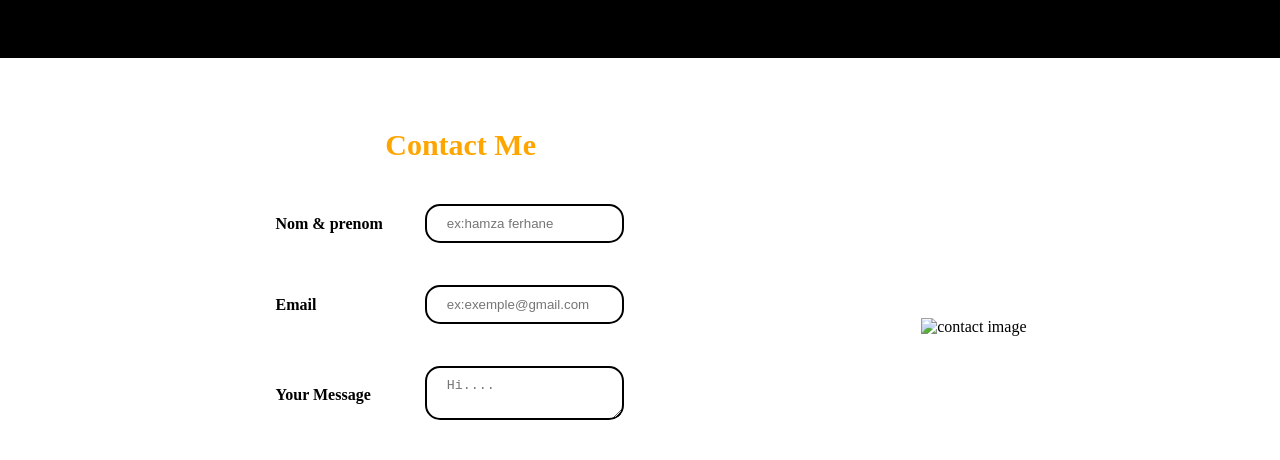
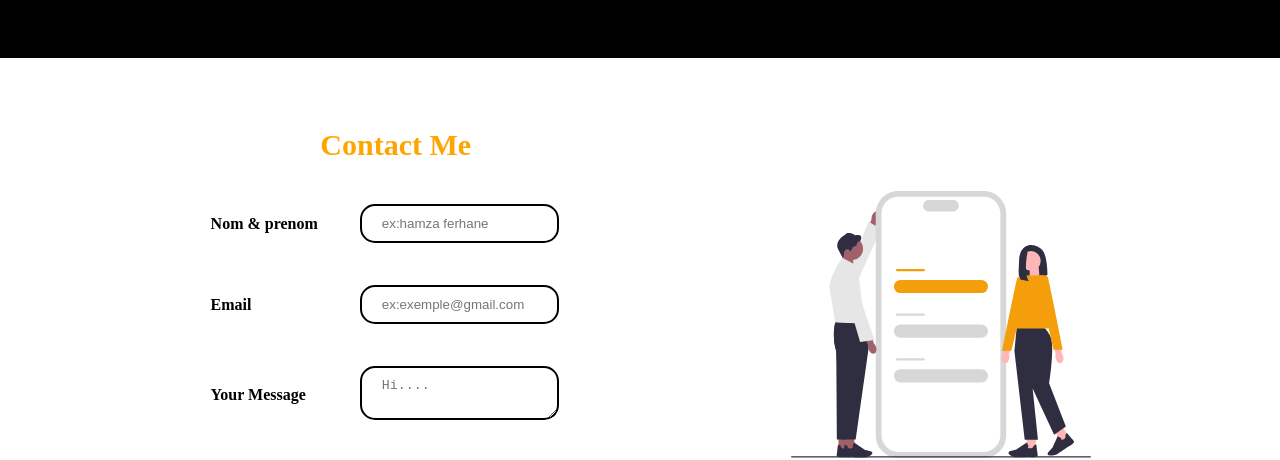
Before and after one commit to Hamza-fh/PORTFOLIO-HAMZA, a plain HTML site: page index.html in a window 1280 px wide. Shown: the part 345-805 px from the top of the page. Drawn offline with Linux system fonts and the light colour scheme; the site is published under a folder, as on GitHub Pages, so addresses that start at the root find nothing.

Commit message:
Update index.html

```diff
--- a/index.html
+++ b/index.html
@@ -69,7 +69,7 @@
 
         </form>
         <div class="img-contact">
-            <img src="/undraw_mobile-content_yz21.svg" alt="contact image">
+            <img src="undraw_mobile-content_yz21.svg" alt="contact image">
         </div>
     </section>
     <footer>
```
